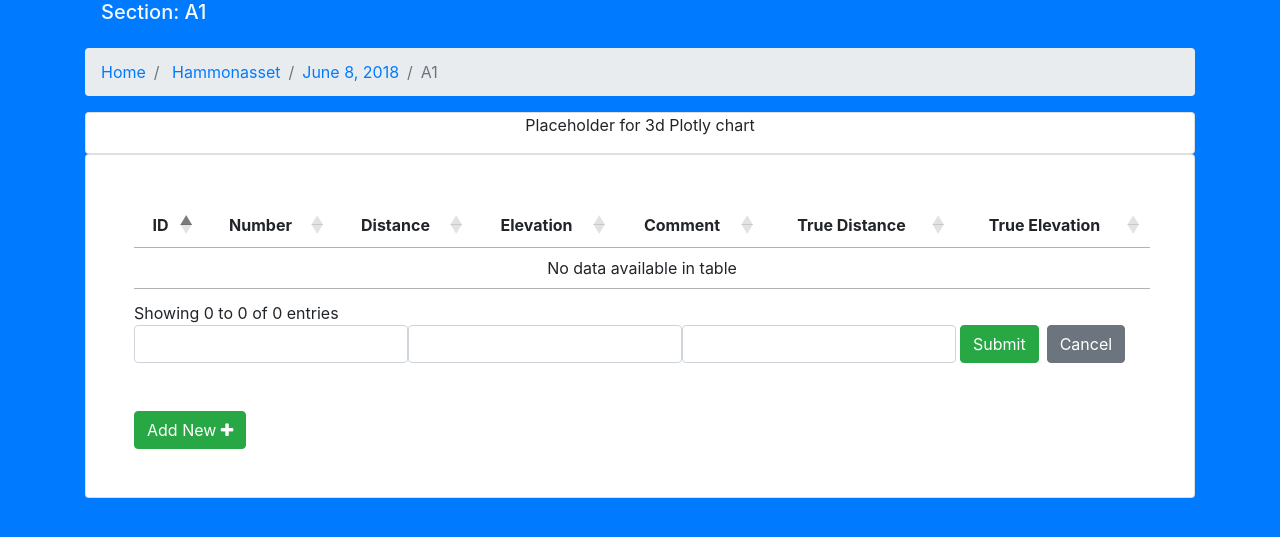
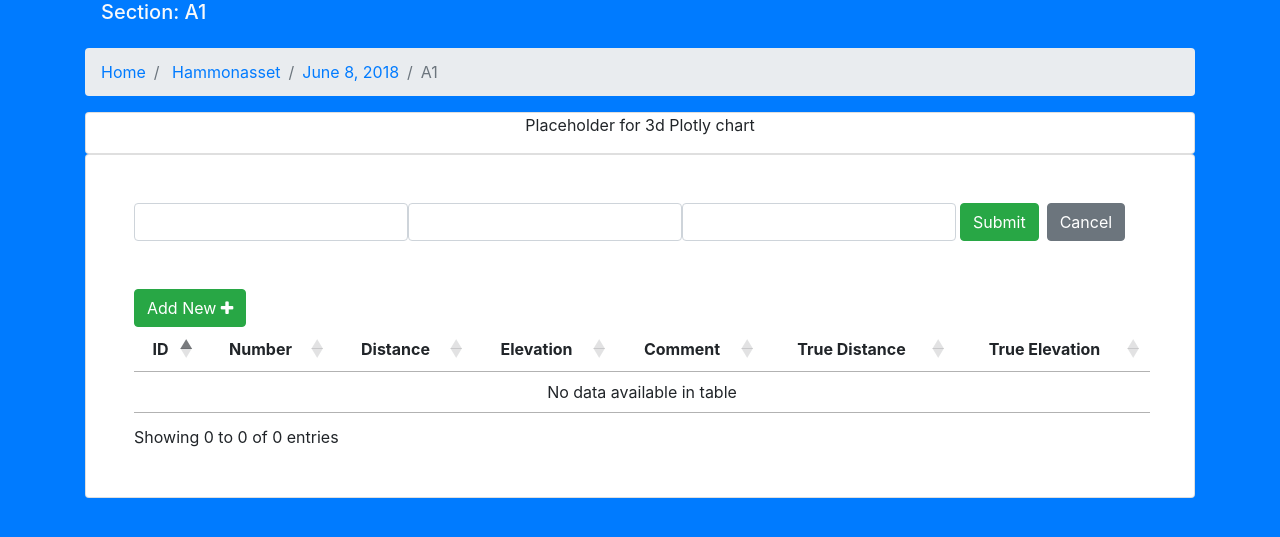
Before and after one commit to lopezm29/csc400-capstone, a Django app: page /surveys/2/profiles/3/stations/1 in a window 1280 px wide, after a click on "Add New". Shown: the part 205-742 px from the top of the page. Run offline with Django 3.2, Linux system fonts and the light colour scheme; data comes from the database, SQL or seed files in the repository; some libraries are stand-ins or nearby versions.

Commit message:
Update stations.html

```diff
--- a/profile_tool/templates/data_app/stations.html
+++ b/profile_tool/templates/data_app/stations.html
@@ -47,18 +47,11 @@
         <div class="col">
 
             <div class="card p-5">
-                <div class="row">
-                    <div class="col">
-                        <table id="station_table">
-
-                        </table>
-                    </div>
-                </div>
 
                 <div id="station_form" class="row" hidden>
                     <div class="col">
                         <form class="form-inline w-100">
-                            <div class="form-group">
+                            <div class="form-group w-100">
                                 <input type="text" id="distance" class="form-control">
                                 <input type="text" id="z" class="form-control">
                                 <input type="text" id="comment" class="form-control">
@@ -70,11 +63,35 @@
                     </div>
                 </div>
 
+                <div id="edit_form" class="row" hidden>
+                    <div class="col">
+                        <form class="form-inline w-100">
+                            <div class="form-group w-100">
+                                <input type="text" id="edit_distance" class="form-control">
+                                <input type="text" id="edit_z" class="form-control">
+                                <input type="text" id="edit_comment" class="form-control">
+
+                                <button class="btn btn-success ml-1 mr-1" onclick="edit_station()">Submit</button>
+                                <button class="btn btn-secondary ml-1 mr-1" onclick="hide_edit_form()">Cancel</button>
+                            </div>
+                        </form>
+                    </div>
+                </div>
+
                 <div class="row pt-5">
                     <div class="col">
                         <button class="btn btn-success" onclick="show_station_form()">Add New <i class="fa fa-plus fa-6" aria-hidden="true"></i></button>
                     </div>
                 </div>
+
+                <div class="row">
+                    <div class="col">
+                        <table id="station_table">
+
+                        </table>
+                    </div>
+                </div>
+
             </div>
         </div>
     </div>
```
